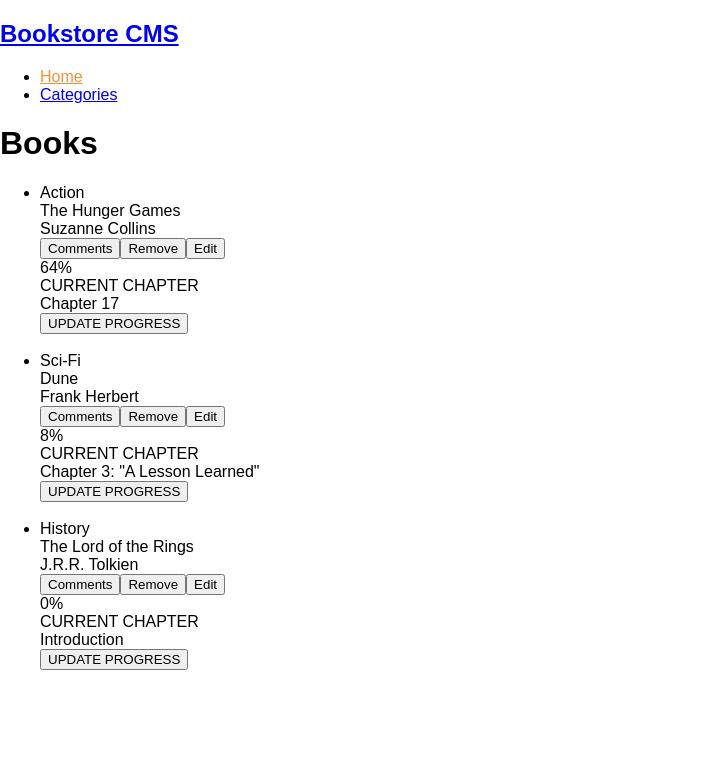
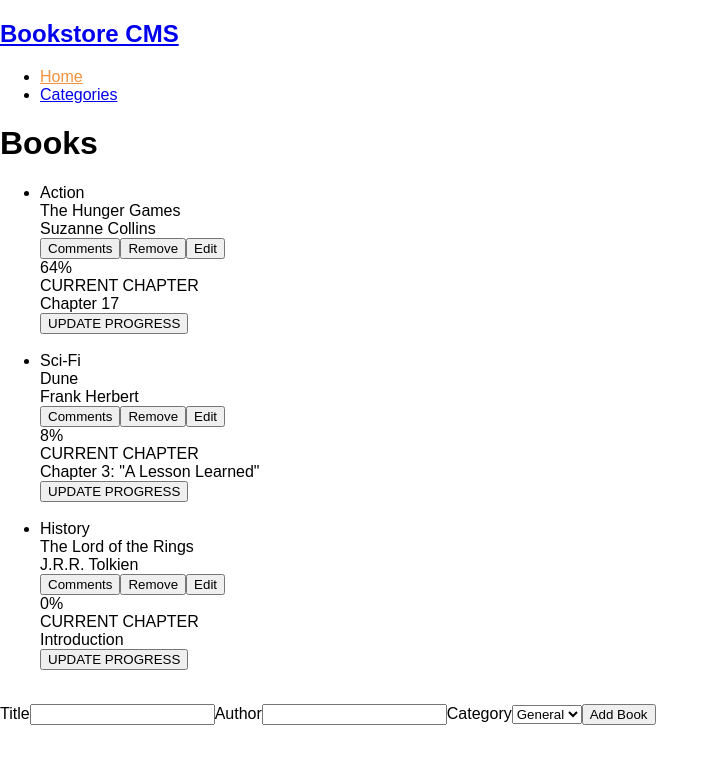
Before and after one commit to Abdelaziz-Mahdi/bookstore, a React (Create React App) app: page / in a window 1280 px wide. Shown: the top 764 px of the page, without its empty margins (0-719 px from the left). Built offline with nearby package versions, Linux system fonts and the light colour scheme.

Commit message:
Add random ID and a function to update book list

```diff
--- a/src/components/BookList.js
+++ b/src/components/BookList.js
@@ -1,11 +1,12 @@
 import React, { useState } from 'react';
-// import { v4 as uuidv4 } from 'uuid';
+import { v4 as uuidv4 } from 'uuid';
 import Book from './Book';
+import AddBook from './AddBook';
 
 export default function BookList() {
   const [books, setBooks] = useState([
     {
-      id: 1,
+      id: uuidv4(),
       title: 'The Hunger Games',
       category: 'Action',
       author: 'Suzanne Collins',
@@ -14,7 +15,7 @@
 
     },
     {
-      id: 2,
+      id: uuidv4(),
       title: 'Dune',
       category: 'Sci-Fi',
       author: 'Frank Herbert',
@@ -23,7 +24,7 @@
 
     },
     {
-      id: 3,
+      id: uuidv4(),
       title: 'The Lord of the Rings',
       category: 'History',
       author: 'J.R.R. Tolkien',
@@ -32,9 +33,15 @@
 
     },
   ]);
-  if (books.length === 0) {
-    setBooks([]);
-  }
+
+  const toAddBook = (book) => {
+    setBooks([...books, book]);
+  };
+
+  const updateBooks = (id) => {
+    const newBooks = books.filter((book) => book.id !== id);
+    setBooks(newBooks);
+  };
 
   return (
     <div>
@@ -48,9 +55,11 @@
             author={book.author}
             progress={book.progress}
             chapter={book.chapter}
+            updateBooks={updateBooks}
           />
         ))}
       </ul>
+      <AddBook toAddBook={toAddBook} />
     </div>
   );
 }
```
